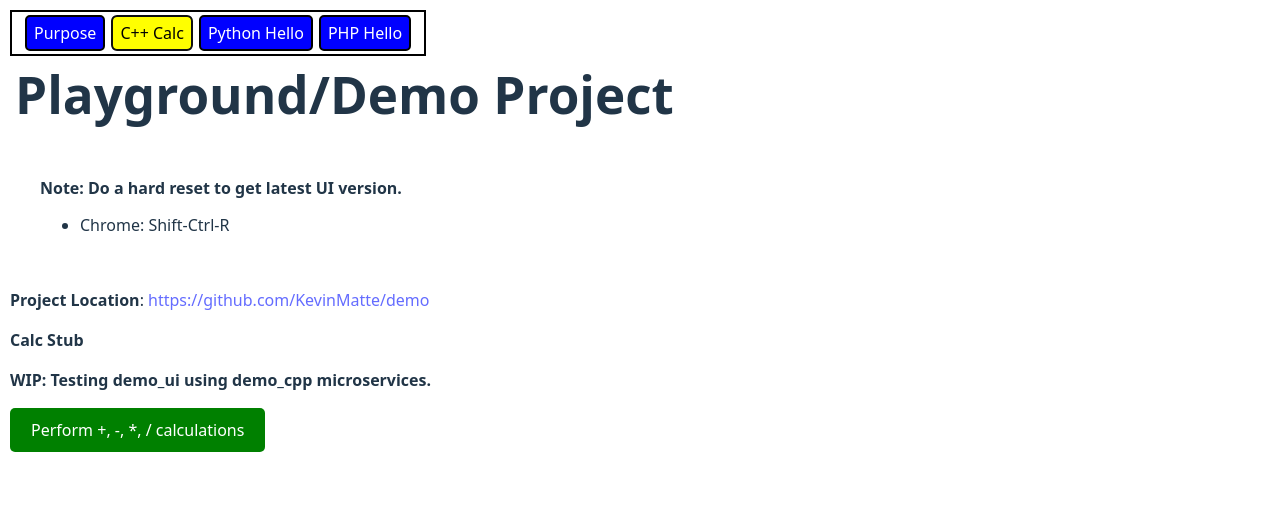
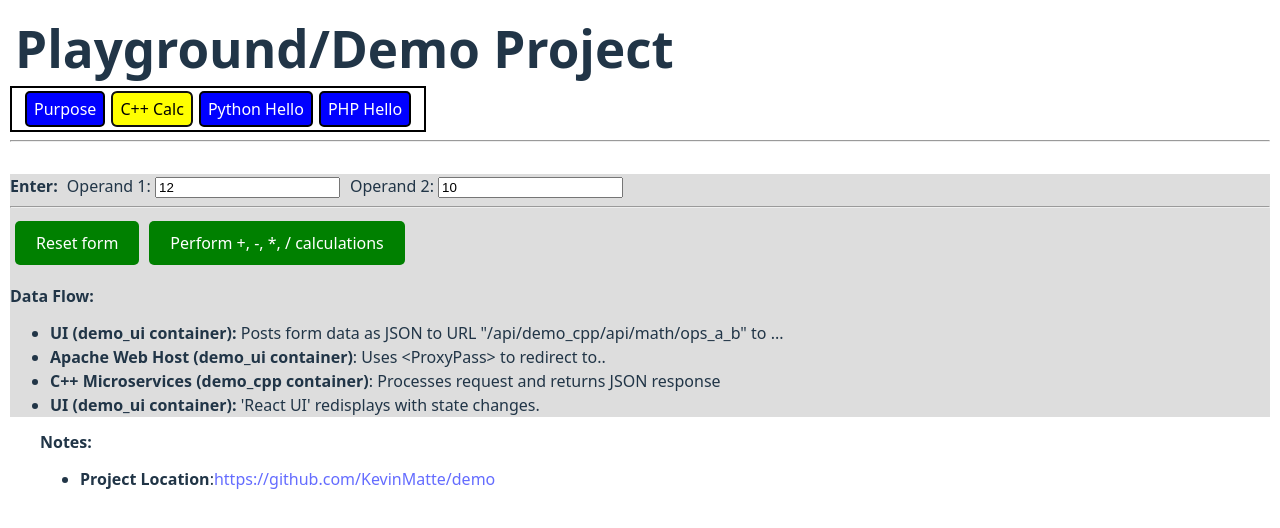
Before and after one commit to KevinMatte/demo, a React (Vite) app in the folder images/demo_ui/src/front/: page / in a window 1280 px wide. Both pictures are taken after a click on the button "C++ Calc". Shown: the top 528 px of the page. Built offline with nearby package versions, Linux system fonts and the light colour scheme.

Commit message:
Added Calc.jsx forms and notes.

```diff
--- a/images/demo_ui/src/front/src/App.jsx
+++ b/images/demo_ui/src/front/src/App.jsx
@@ -14,22 +14,27 @@ function App() {
 
     return (
         <div className={appCSS.app}>
+            <h1>Playground/Demo Project</h1>
             <AppMenu handler={menuHandler}/>
-            <h1>Playground/Demo Project</h1>
-
-            <div style={{padding: '30px'}}>
-                <h2>Note: Do a hard reset to get latest UI version.</h2>
+            <div className={appCSS.appBody}>
+                <hr/>
+                <br/>
+                <div className={appCSS.appPage}>
+                    {page === 'purpose' && <Purpose/>}
+                    {page === 'cpp_calc' && <Calc/>}
+                </div>
+            </div>
+            <div style={{padding: '0 30px'}}>
+                <h2>Notes:</h2>
                 <ul>
-                    <li>Chrome: Shift-Ctrl-R</li>
+                    <li>
+                        <b>Project Location</b>:
+                        <a target="km_github" href="https://github.com/KevinMatte/demo">
+                            https://github.com/KevinMatte/demo
+                        </a>
+                    </li>
                 </ul>
             </div>
-
-            <p><b>Project Location</b>: <a target="km_github"
-                                           href="https://github.com/KevinMatte/demo">https://github.com/KevinMatte/demo</a>
-            </p>
-
-            {page === 'purpose' && <Purpose/>}
-            {page === 'cpp_calc' && <Calc/>}
         </div>
     )
 }
--- a/images/demo_ui/src/front/src/Calc.jsx
+++ b/images/demo_ui/src/front/src/Calc.jsx
@@ -14,19 +14,31 @@ export default function Calc() {
     {
         console.log(`Is !== 80: ${window.location}`);
         relUrl = `${window.location.hostname}:${window.location.port}/api/demo_cpp`;
-    }
-    else {
+    } else {
         console.log(`Is === 80: ${window.location}`);
         relUrl = `${window.location.hostname}/api/demo_cpp`;
     }
     console.log(`relUrl2=${relUrl}`);
 
 
-    const handleMathRequest = async () => {
+    const handleReset = () => {
+        setData(null);
+    }
+
+    const handleSubmit = async (e) => {
+        e.preventDefault();
+
+        // Read the form data
+        const form = e.target;
+        const formData = new FormData(form);
+        const method = form.method;
+        const body = JSON.stringify(Object.fromEntries(formData));
         setLoading(true);
         setError(null); // Clear previous errors
         try {
-            const response = await fetch(`http://${relUrl}/api/math/ops_a_b/5/20`);
+            console.log(`relUrl3=${relUrl}`);
+            const response = await fetch(`http://${relUrl}/api/math/ops_a_b`, {method, body}
+            );
             if (response.ok) {
                 const jsonData = await response.json();
                 setData(jsonData);
@@ -43,19 +55,56 @@ export default function Calc() {
     if (error)
         results = error;
     else if (data)
-        results = (<pre>{JSON.stringify(data, null, 2)}</pre>);
+        results = (
+            <div>
+                <table>
+                    <tbody>
+                    <tr>
+                        <th>Added:</th>
+                        <td>{data.add}</td>
+                        <th>Deleted:</th>
+                        <td>{data.delete}</td>
+                    </tr>
+                    <tr>
+                        <th>Divided:</th>
+                        <td>{data.divide}</td>
+                        <th>Multiplied:</th>
+                        <td>{data.multiply}</td>
+                    </tr>
+                    </tbody>
+                </table>
+                <hr/>
+            </div>
+        );
 
     return (
         <div>
-          <h2>Calc Stub</h2>
-          <p><b>WIP: Testing demo_ui using demo_cpp microservices.</b></p>
             {loading && <p>Loading</p>}
-          <button onClick={() => handleMathRequest()}>
-              Perform +, -, *, / calculations
-          </button>
             <div>
                 {results}
             </div>
+
+            <form method="post" onSubmit={handleSubmit} onReset={handleReset}>
+                <b>Enter: </b>
+                <label>
+                    Operand 1: <input name="a" defaultValue="12"/>
+                </label>
+                <label>
+                    Operand 2: <input name="b" defaultValue="10"/>
+                </label>
+                <hr/>
+                <button type="reset">Reset form</button>
+                <button type="submit">Perform +, -, *, / calculations</button>
+            </form>
+            <h2>Data Flow:</h2>
+            <ul>
+                <li><b>UI (demo_ui container):</b> Posts form data as JSON to URL "/api/demo_cpp/api/math/ops_a_b" to
+                    ...
+                </li>
+                <li><b>Apache Web Host (demo_ui container)</b>: Uses &lt;ProxyPass&gt; to redirect to..</li>
+                <li><b>C++ Microservices (demo_cpp container)</b>: Processes request and returns JSON response</li>
+                <li><b>UI (demo_ui container):</b> 'React UI' redisplays with state changes.</li>
+            </ul>
         </div>
     );
 }
--- a/images/demo_ui/src/front/src/css/App.module.css
+++ b/images/demo_ui/src/front/src/css/App.module.css
@@ -1,7 +1,16 @@
-.app button {
+.appBody button {
   background-color: green;
   color: white;
   padding: 10px 20px;
   border-radius: 5px;
   cursor: pointer;
+  margin: 5px;
 }
+
+.appBody label {
+  margin: 0 5px;
+}
+
+.appPage {
+  background: #dddddd;
+}
```
Also changed, not shown: 2 other files (tests, documents, lock files or other folders). Lines whose indentation alone changed are shown as unchanged.
